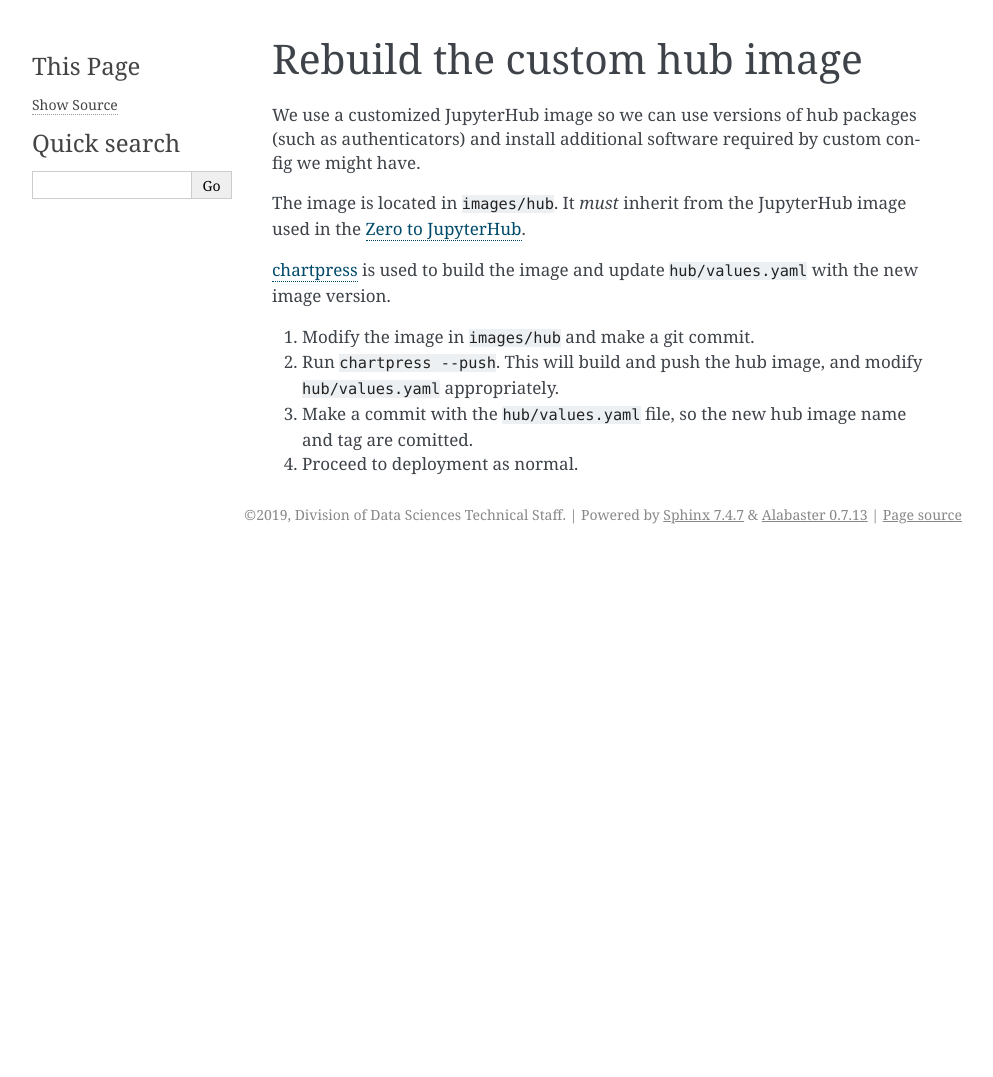
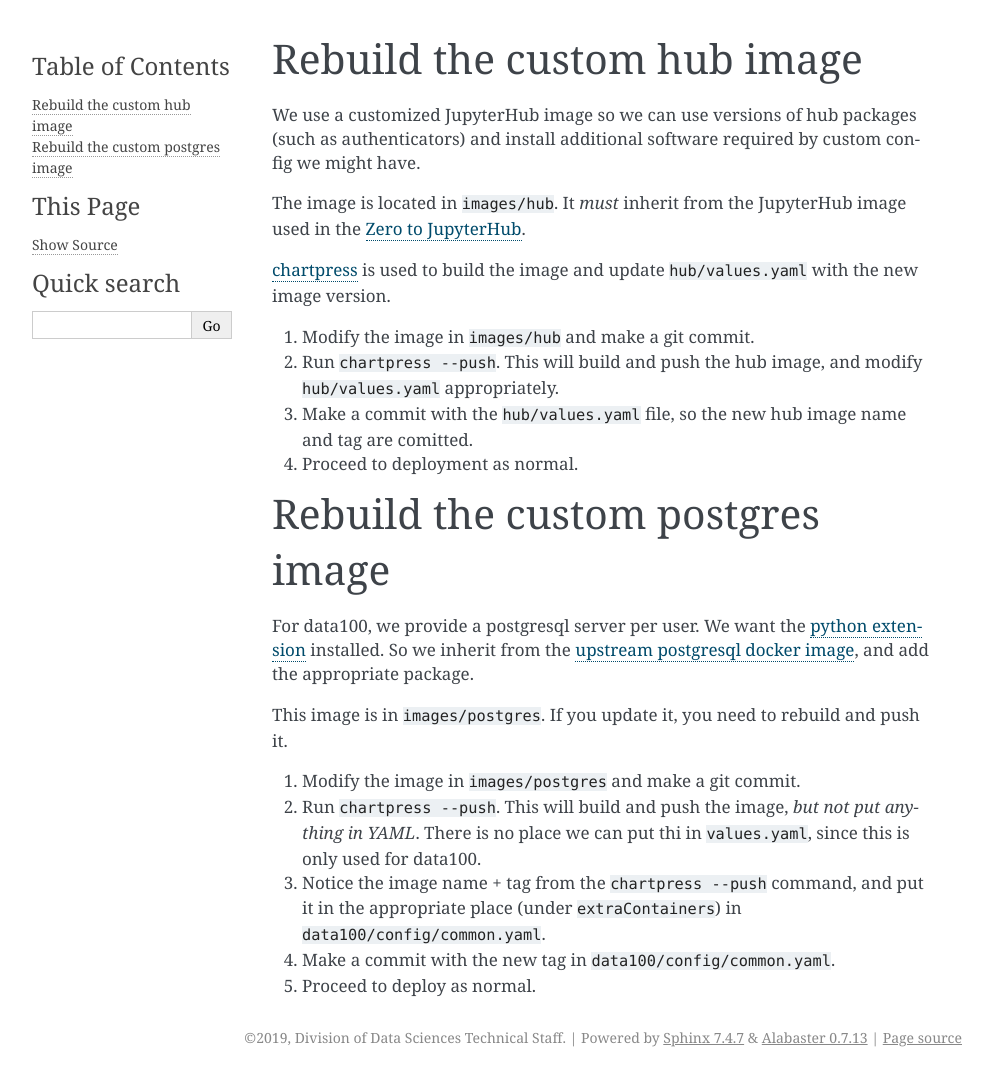
Before and after one commit to berkeley-dsep-infra/datahub, a Sphinx documentation site: the page built from docs/howto/rebuild-hub-image.rst, in a window 1280 px wide. Shown: the whole page, without its empty margins (148-1141 px from the left). Built offline with Sphinx 7.4.7, drawn with Linux system fonts in a browser that asks for light colours; before the commit the page ends 900 px from its top, so only the background shows below that.

Commit message:
Add docs on updating the postgres image

```diff
--- a/docs/howto/rebuild-hub-image.rst
+++ b/docs/howto/rebuild-hub-image.rst
@@ -24,3 +24,29 @@ version.
    name and tag are comitted.
 
 #. Proceed to deployment as normal.
+
+=================================
+Rebuild the custom postgres image
+=================================
+
+For data100, we provide a postgresql server per user. We want the
+`python extension <https://www.postgresql.org/docs/current/plpython.html>`_
+installed. So we inherit from the `upstream postgresql docker image
+<https://hub.docker.com/_/postgres>`_, and add the appropriate package.
+
+This image is in ``images/postgres``. If you update it, you need to
+rebuild and push it.
+
+#. Modify the image in ``images/postgres`` and make a git commit.
+
+#. Run ``chartpress --push``. This will build and push the image,
+   *but not put anything in YAML*. There is no place we can put thi
+   in ``values.yaml``, since this is only used for data100.
+
+#. Notice the image name + tag from the ``chartpress --push`` command,
+   and put it in the appropriate place (under ``extraContainers``) in
+   ``data100/config/common.yaml``.
+
+#. Make a commit with the new tag in ``data100/config/common.yaml``.
+
+#. Proceed to deploy as normal.
```
